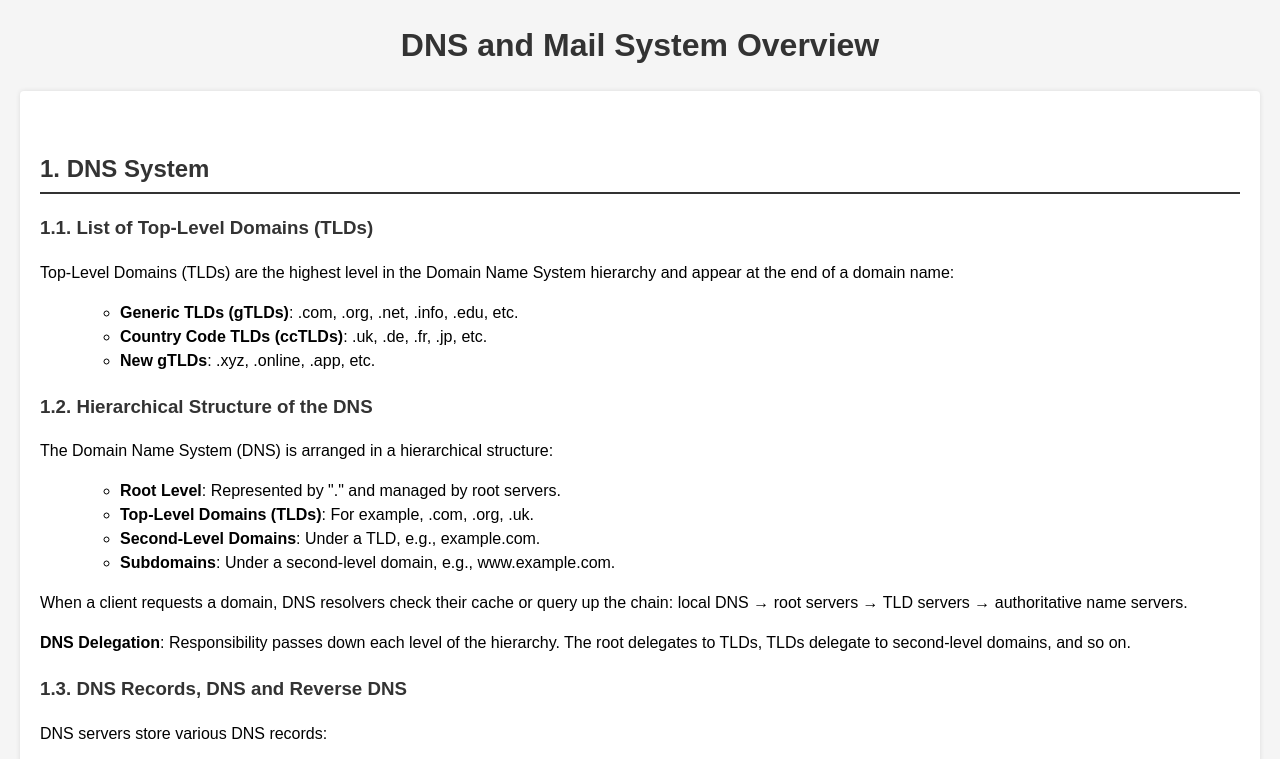
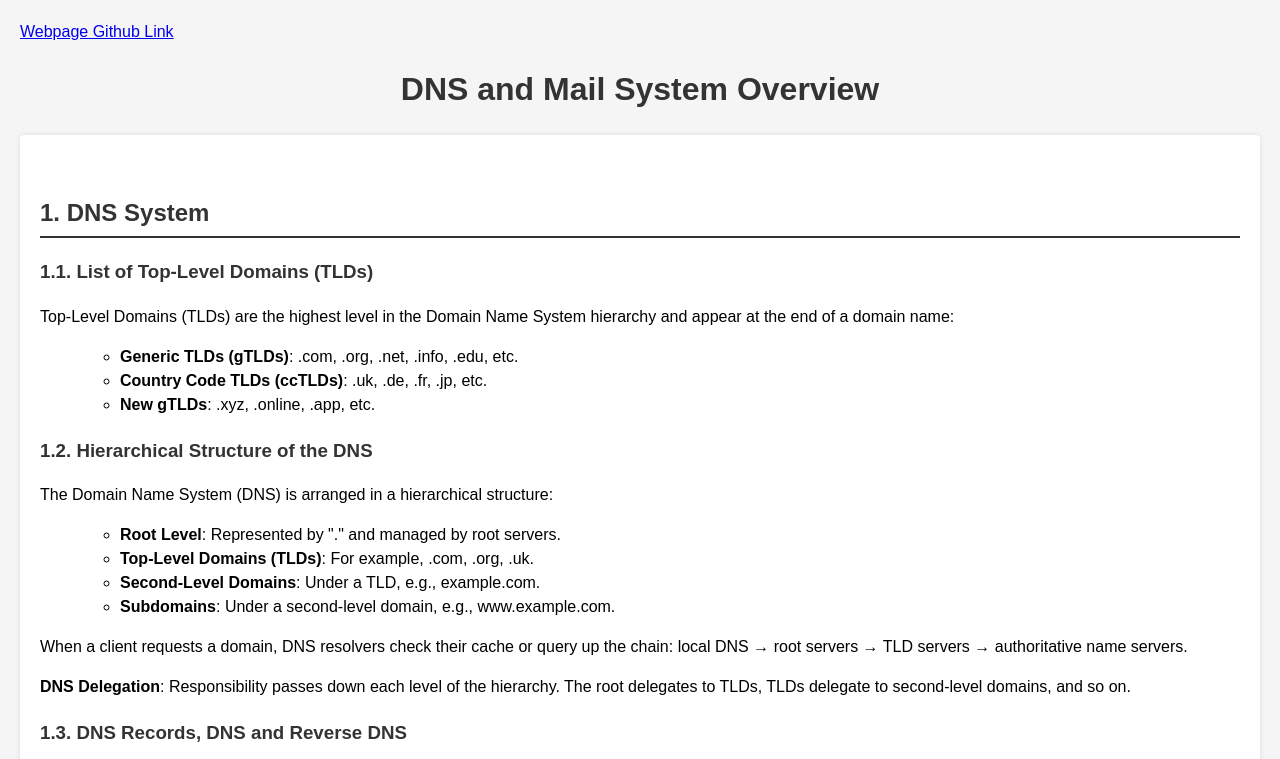
Before and after one commit to Kaan-topal/task5, a plain HTML site: page index.html in a window 1280 px wide. Shown: the top 759 px of the page. Drawn offline with Linux system fonts and the light colour scheme.

Commit message:
Add files via upload

```diff
--- a/index.html
+++ b/index.html
@@ -52,6 +52,7 @@
 </style>
 </head>
 <body>
+<a href="https://kaan-topal.github.io/task5/" target="_blank">Webpage Github Link</a>
 
 <h1>DNS and Mail System Overview</h1>
 
```
